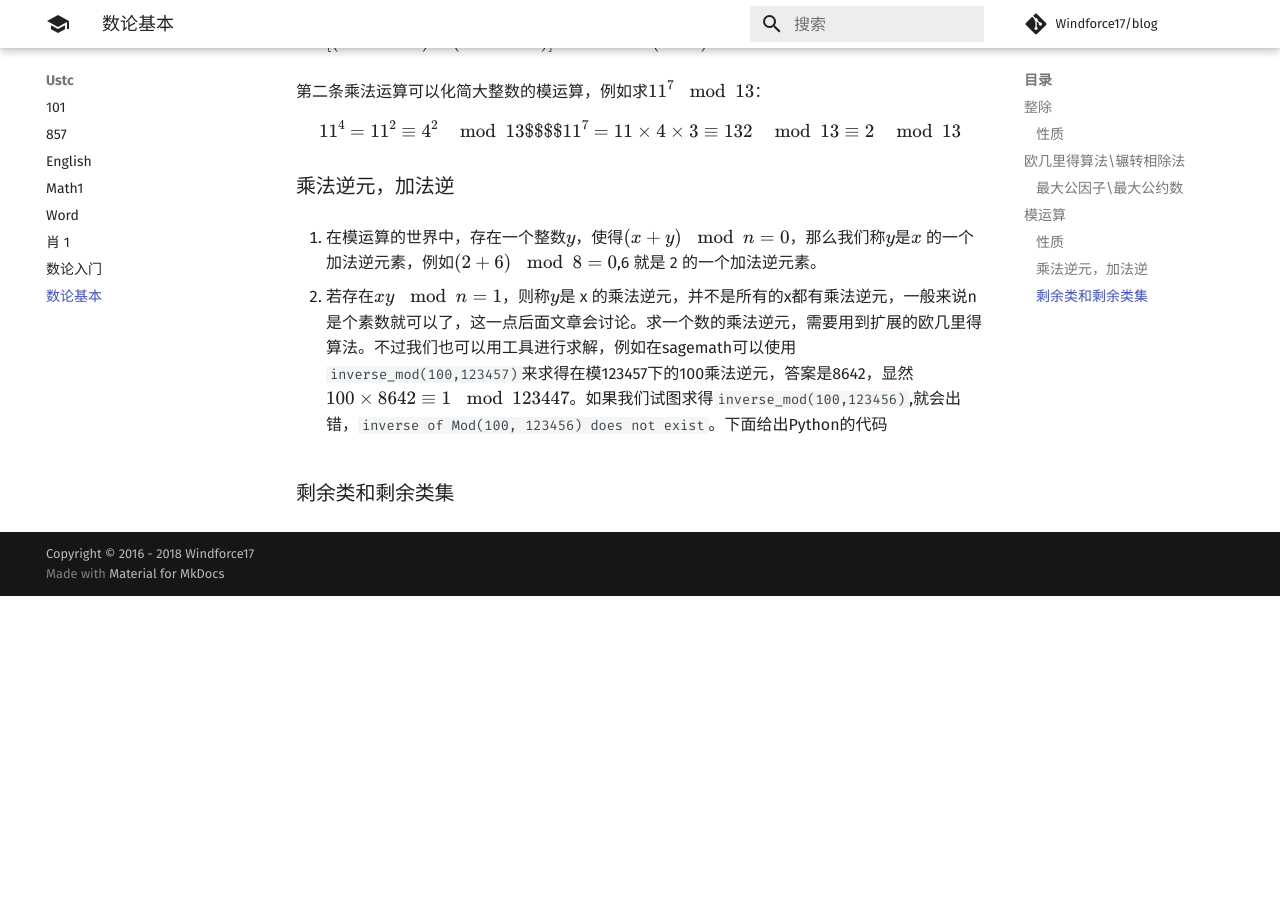
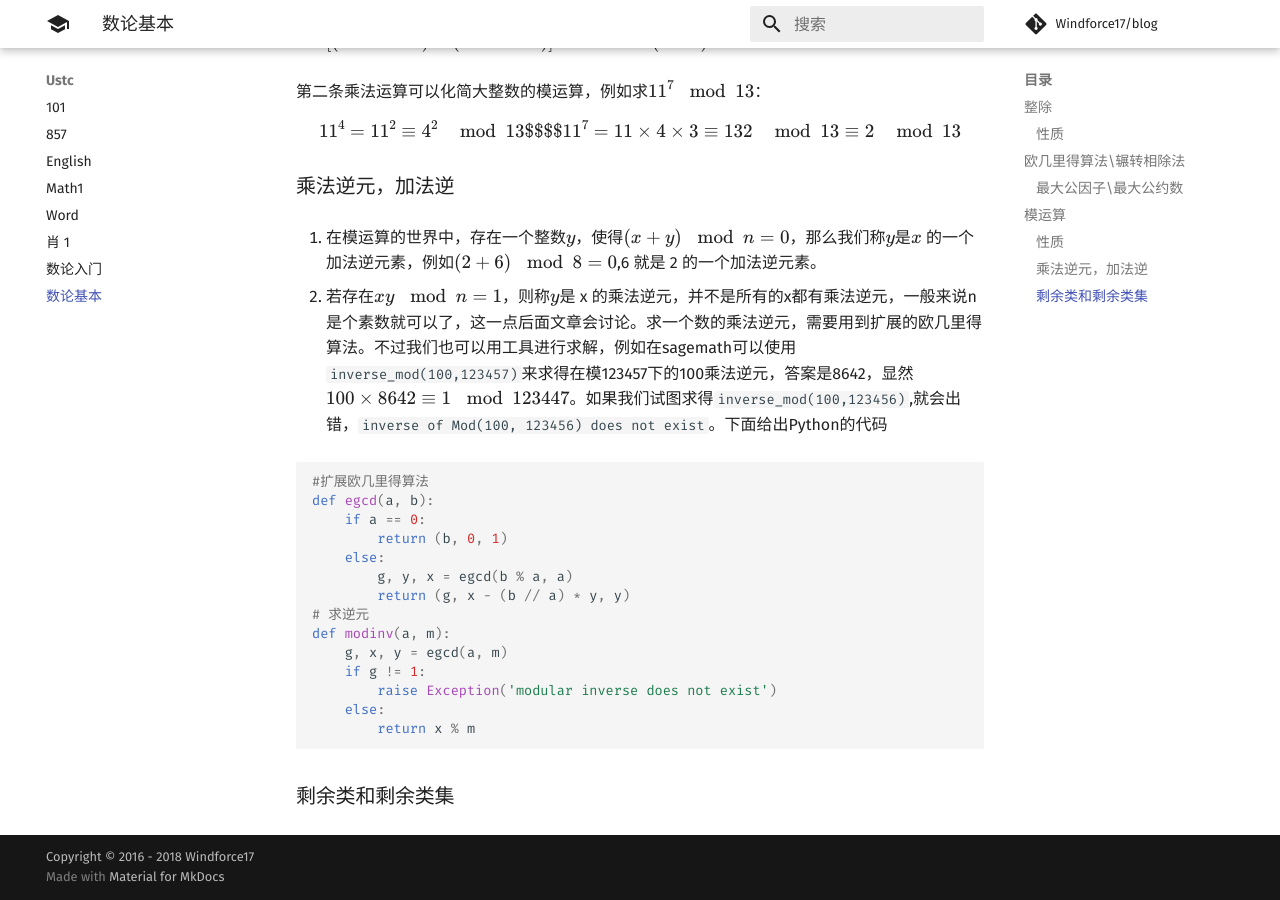
Before and after one commit to Windforce17/blog, an MkDocs documentation site: the page built from docs/ustc/数论基本.md, in a window 1280 px wide and 900 px high, scrolled down 1135 px. Built offline with MkDocs 1.6.1 and Material for MkDocs 9.7.7, drawn with Linux system fonts in a browser that asks for light colours; formulas are drawn with MathJax 3; comment, search, counter and statistics services are not loaded; before the commit the page ends 1731 px from its top, so only the background shows below that.

Commit message:
add code

````diff
--- a/docs/ustc/数论基本.md
+++ b/docs/ustc/数论基本.md
@@ -47,4 +47,21 @@
 2. 若存在$xy \mod n=1$，则称$y$是 x 的乘法逆元，并不是所有的x都有乘法逆元，一般来说n是个素数就可以了，这一点后面文章会讨论。求一个数的乘法逆元，需要用到扩展的欧几里得算法。不过我们也可以用工具进行求解，例如在sagemath可以使用
 `inverse_mod(100,123457)`来求得在模123457下的100乘法逆元，答案是8642，显然$100 \times 8642 \equiv 1 \mod 123447$。如果我们试图求得`inverse_mod(100,123456)`,就会出错，`inverse of Mod(100, 123456) does not exist`。下面给出Python的代码
 
+```py
+#扩展欧几里得算法
+def egcd(a, b):
+    if a == 0:
+        return (b, 0, 1)
+    else:
+        g, y, x = egcd(b % a, a)
+        return (g, x - (b // a) * y, y)
+# 求逆元
+def modinv(a, m):
+    g, x, y = egcd(a, m)
+    if g != 1:
+        raise Exception('modular inverse does not exist')
+    else:
+        return x % m
+```
+
 ### 剩余类和剩余类集
````
